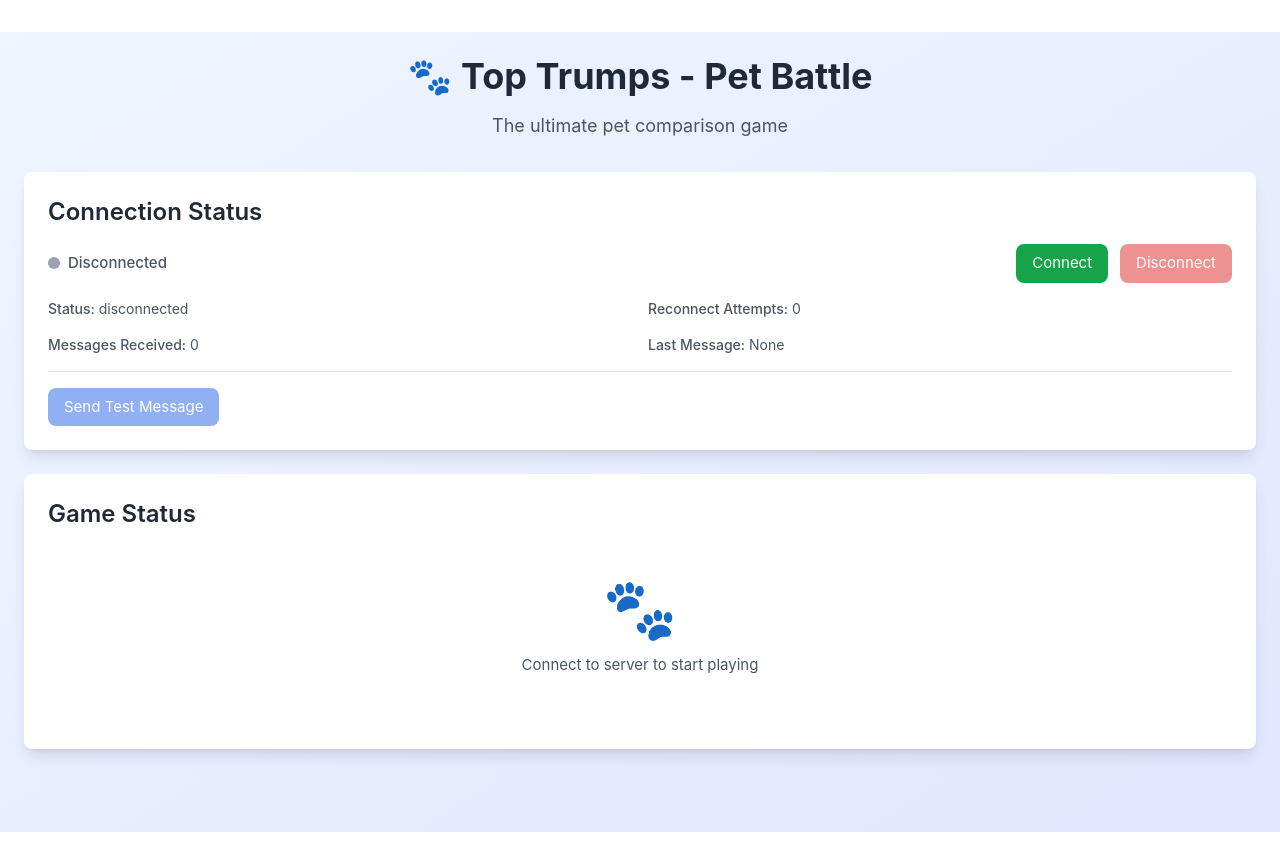
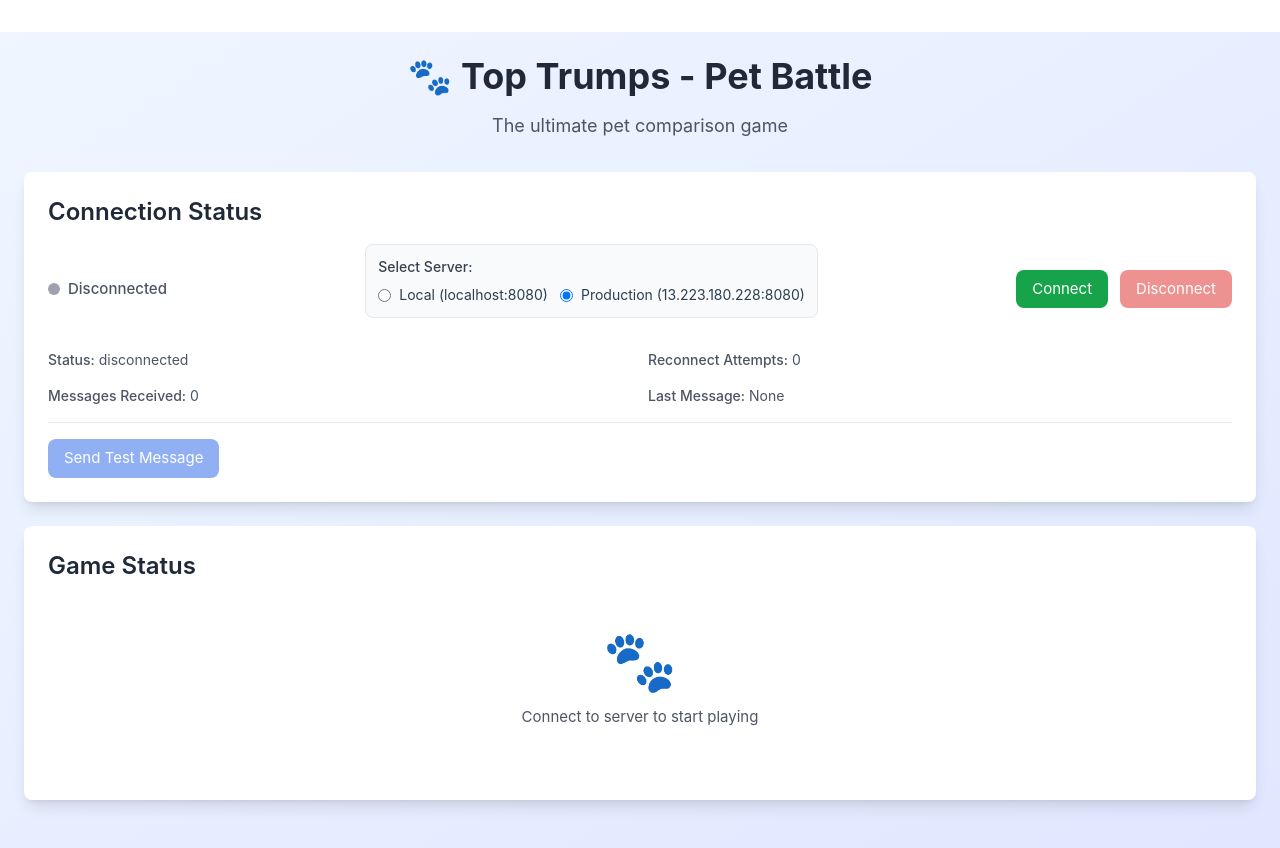
Before and after one commit to ashanshu/top_trumps_frontend, a Vue app: page / in a window 1280 px wide. Built offline with nearby package versions, Linux system fonts and the light colour scheme; the HTML template or start-up script is replaced by a standard one.

Commit message:
add production url

```diff
--- a/src/config/websocket.ts
+++ b/src/config/websocket.ts
@@ -1,6 +1,10 @@
 export const WEBSOCKET_CONFIG = {
-  // Default WebSocket server URL - change this to match your server
-  DEFAULT_URL: 'ws://localhost:8080/ws',
+  // WebSocket server URLs - you can use either one
+  LOCAL_URL: 'ws://localhost:8080/ws',        // For local development
+  PRODUCTION_URL: 'ws://13.223.180.228:8080', // For production/remote server
+
+  // Default URL - change this based on your environment
+  DEFAULT_URL: 'ws://13.223.180.228:8080',    // Currently using production server
 
   // Reconnection settings
   MAX_RECONNECT_ATTEMPTS: 5,
--- a/src/views/HomeView.vue
+++ b/src/views/HomeView.vue
@@ -19,7 +19,14 @@ const gameStore = useGameStore()
 // })
 
 const handleConnect = () => {
-  websocketStore.connect()
+  let serverUrl
+  if (selectedServer.value === 'local') {
+    serverUrl = 'ws://localhost:8080/ws'
+  } else {
+    serverUrl = 'ws://13.223.180.228:8080'
+  }
+  console.log('Connecting to server:', serverUrl)
+  websocketStore.connect(serverUrl)
 }
 
 const handleDisconnect = () => {
@@ -37,6 +44,7 @@ const handleSendTestMessage = () => {
   })
 }
 
+const selectedServer = ref('production') // Default to production server
 const playerName = ref('')
 const showJoinRoom = ref(false)
 
@@ -89,6 +97,38 @@ const goToGame = () => {
               <span class="font-medium" :class="websocketStore.statusColor">
                 {{ websocketStore.statusText }}
               </span>
+            </div>
+            <!-- Current Server Display -->
+            <div v-if="websocketStore.isConnected" class="text-sm text-gray-600">
+              <span class="font-medium">Server:</span>
+              {{ selectedServer === 'local' ? 'localhost:8080' : '13.223.180.228:8080' }}
+            </div>
+          </div>
+
+          <!-- Server Selection -->
+          <div class="mb-4 p-3 bg-gray-50 rounded-lg border border-gray-200">
+            <label class="block text-sm font-medium text-gray-700 mb-2">Select Server:</label>
+            <div class="flex space-x-3">
+              <label class="flex items-center">
+                <input
+                  type="radio"
+                  v-model="selectedServer"
+                  value="local"
+                  class="mr-2"
+                  :disabled="websocketStore.isConnected"
+                />
+                <span class="text-sm">Local (localhost:8080)</span>
+              </label>
+              <label class="flex items-center">
+                <input
+                  type="radio"
+                  v-model="selectedServer"
+                  value="production"
+                  class="mr-2"
+                  :disabled="websocketStore.isConnected"
+                />
+                <span class="text-sm">Production (13.223.180.228:8080)</span>
+              </label>
             </div>
           </div>
 
```
